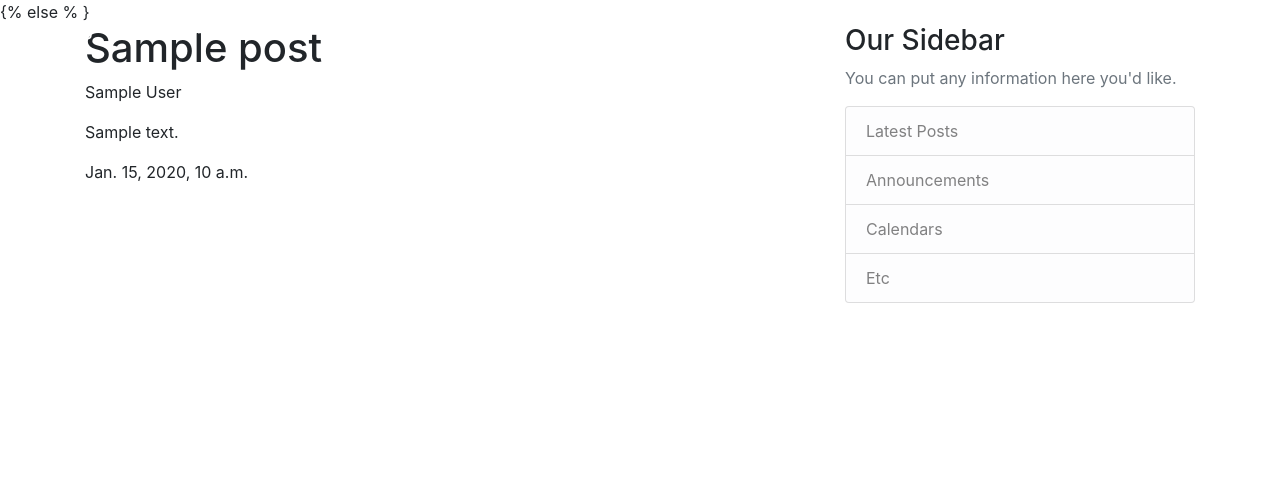
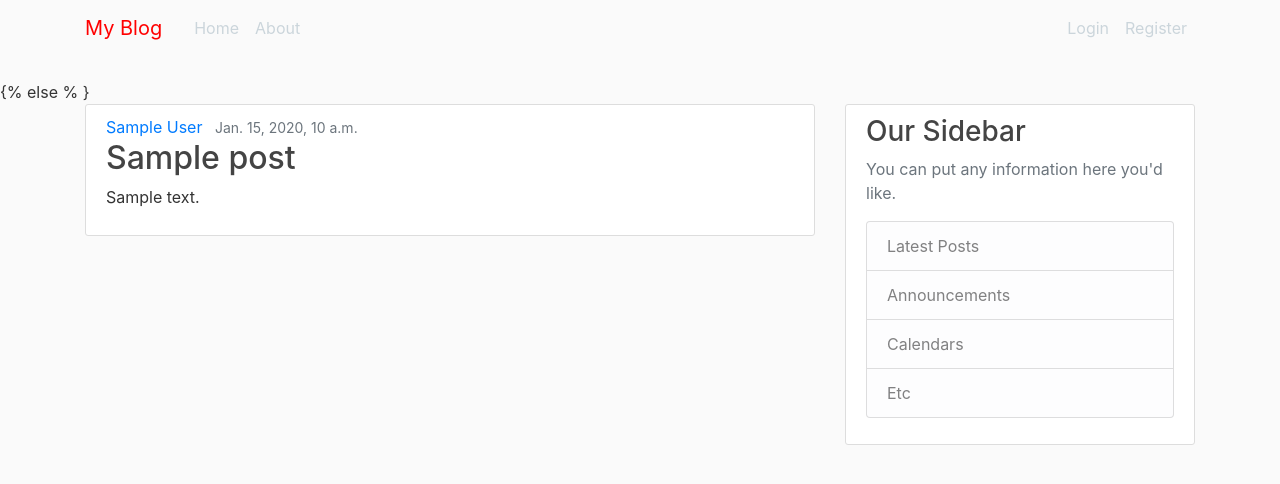
Before and after one commit to kenjjmat/Blog, a Django app: template blog/templates/blog/home.html in a window 1280 px wide. Shown: the top 484 px of the page. Run offline with Django 3.2, Linux system fonts and the light colour scheme; the template is opened without the code that fills it: most values are stand-ins (such as "Sample title", 1, 10 or a date in 2020); some libraries are stand-ins or nearby versions.

Commit message:
added new styling in the home.html

```diff
--- /dev/null
+++ b/blog/static/blog/css/main.css
@@ -0,0 +1,61 @@
+body {
+    background: #fafafa;
+    color:#333333;
+    margin-top: 5rem;
+}
+
+h1, h2, h3, h4, h5, h6 {
+    color:#444444;
+}
+
+ul {
+    margin: 0;
+}
+
+.big-steel {
+    background-color: #5f788a;
+}
+
+.site-header .navbar-nav .nav-link {
+    color:#cbd5db;
+}
+
+.navbar-brand{
+    color: red !important;
+}
+
+.content-section {
+    background: #ffffff;
+    padding: 10px 20px;
+    border: 1px solid #dddddd;
+    border-radius: 3px;
+    margin-bottom: 20px;
+}
+
+.article-title {
+    color: #444444;
+}
+
+a.article-title:hover {
+    color: #428bca;
+    text-decoration:none;
+
+}
+
+.article-svg {
+    width: 25px;
+    height: 25px;
+    vertical-align: middle;
+}
+
+.account-img {
+    height:125px;
+    width: 125px;
+    margin-right: 20px;
+    margin-bottom: 16px;
+
+}
+
+.account-heading {
+    font-size: 2.5rem;
+}
--- a/blog/templates/blog/base.html
+++ b/blog/templates/blog/base.html
@@ -1,12 +1,16 @@
 <!DOCTYPE html>
 <html lang="en">
 <head>
+    {% load static %}
      <!-- Required meta tags -->
     <meta charset="utf-8">
     <meta name="viewport" content="width=device-width, initial-scale=1, shrink-to-fit=no">
 
     <!-- Bootstrap CSS -->
-    <link rel="stylesheet" href="https://stackpath.bootstrapcdn.com/bootstrap/4.3.1/css/bootstrap.min.css" integrity="sha384-ggOyR0iXCbMQv3Xipma34MD+dH/1fQ784/j6cY/iJTQUOhcWr7x9JvoRxT2MZw1T" crossorigin="anonymous">
+    <link rel="stylesheet" href="{% static 'blog/css/bootstrap.min.css' %}">
+
+    <!-- main css -->
+    <link rel="stylesheet" href="{% static 'blog/css/main.css' %}">
     {% if title %}
         <title>My Blog - {{title}}</title>
     {% else % }
@@ -16,8 +20,9 @@
 <body>
     <header class="site-header">
         <nav class="navbar navbar-expand-md navbar-dark bg-steel fixed-top">
+            <div class="container">
             <a class="navbar-brand mr-4" href="/">My Blog</a>
-            <button class="navbar-toggler" type="button" ontoggle="collapse">
+            <button class="navbar-toggler" type="button" data-toggle="collapse">
                 <span class="navbar-toggler-icon"></span>
             </button>
             <div class="collapse navbar-collapse" id="navbarToggle">
@@ -30,6 +35,7 @@
                     <a class="nav-item nav-link" href="#">Login</a>
                     <a class="nav-item nav-link" href="#">Register</a>
                 </div>
+            </div>
             </div>
         </nav>
     </header>
@@ -54,10 +60,7 @@
       </div>
   </main>
 
-    <!-- Optional JavaScript -->
-    <!-- jQuery first, then Popper.js, then Bootstrap JS -->
-    <script src="https://code.jquery.com/jquery-3.3.1.slim.min.js" integrity="sha384-q8i/X+965DzO0rT7abK41JStQIAqVgRVzpbzo5smXKp4YfRvH+8abtTE1Pi6jizo" crossorigin="anonymous"></script>
-    <script src="https://cdnjs.cloudflare.com/ajax/libs/popper.js/1.14.7/umd/popper.min.js" integrity="sha384-UO2eT0CpHqdSJQ6hJty5KVphtPhzWj9WO1clHTMGa3JDZwrnQq4sF86dIHNDz0W1" crossorigin="anonymous"></script>
-    <script src="https://stackpath.bootstrapcdn.com/bootstrap/4.3.1/js/bootstrap.min.js" integrity="sha384-JjSmVgyd0p3pXB1rRibZUAYoIIy6OrQ6VrjIEaFf/nJGzIxFDsf4x0xIM+B07jRM" crossorigin="anonymous"></script>
+    <!-- script java -->
+<script type="javascript" src="{% static 'blog/javascript/boostrap.min.js' %}"></script>
   </body>
 </html>
--- a/blog/templates/blog/home.html
+++ b/blog/templates/blog/home.html
@@ -1,9 +1,15 @@
 {% extends "blog/base.html" %}
 {%block content %}
     {% for post in posts %}
-      <h1>{{post.title}}</h1>
-        <p>{{post.author}}</p>
-        <p>{{post.content}}</p>
-        <p>{{post.date_posted}}</p>
+      <article class="media content-section">
+          <div class="media-body">
+              <div class="article-metadata">
+                  <a class="mr-2" href="#">{{ post.author}}</a>
+                  <small class="text-muted">{{ post.data_posted }}</small>
+              </div>
+              <h2> <a class="article-title" href="#">{{post.title }}</a></h2>
+              <p class="article-content">{{ post.content }}</p>
+          </div>
+      </article>
     {% endfor %}
 {%endblock content%}
```
